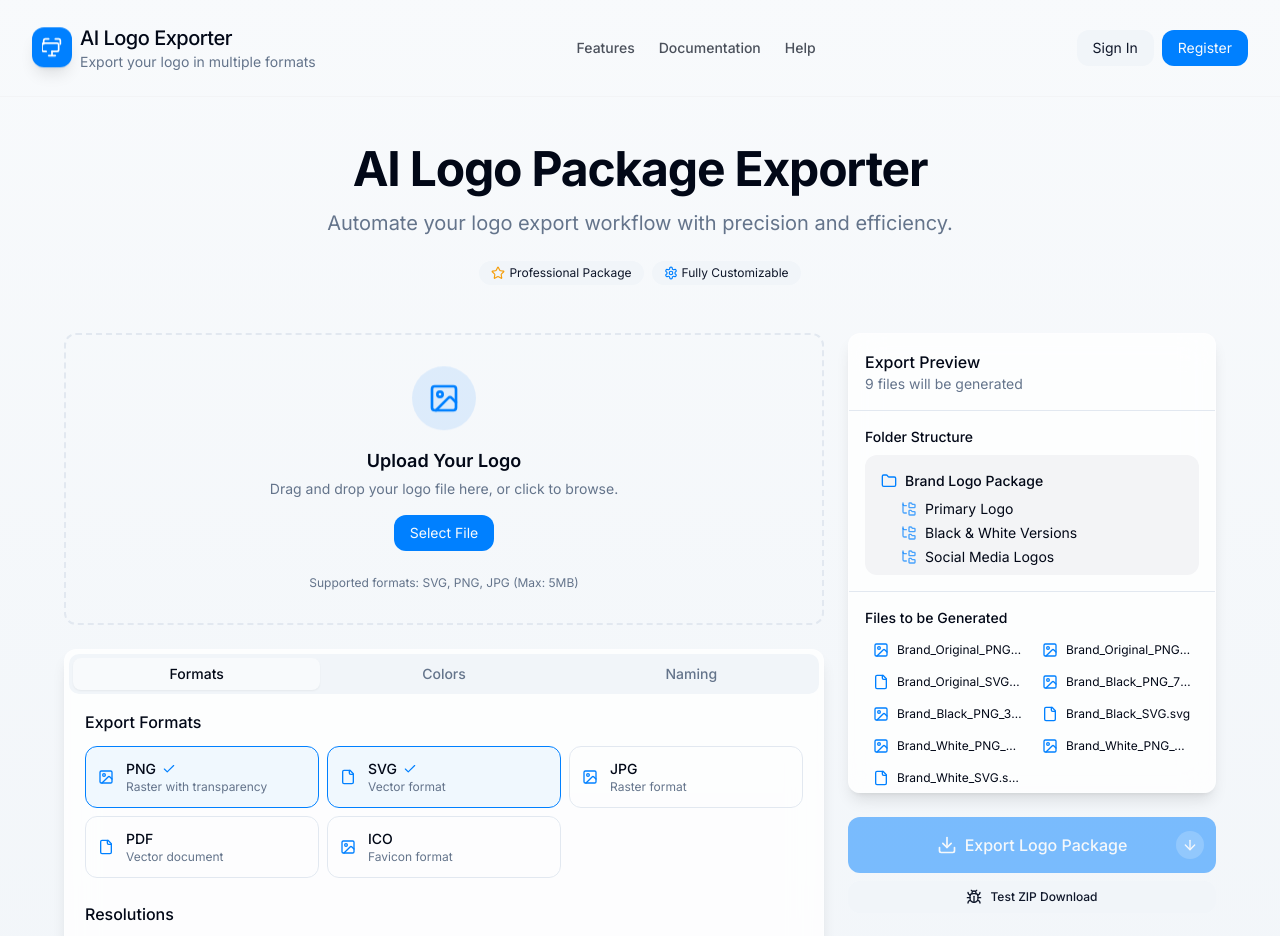
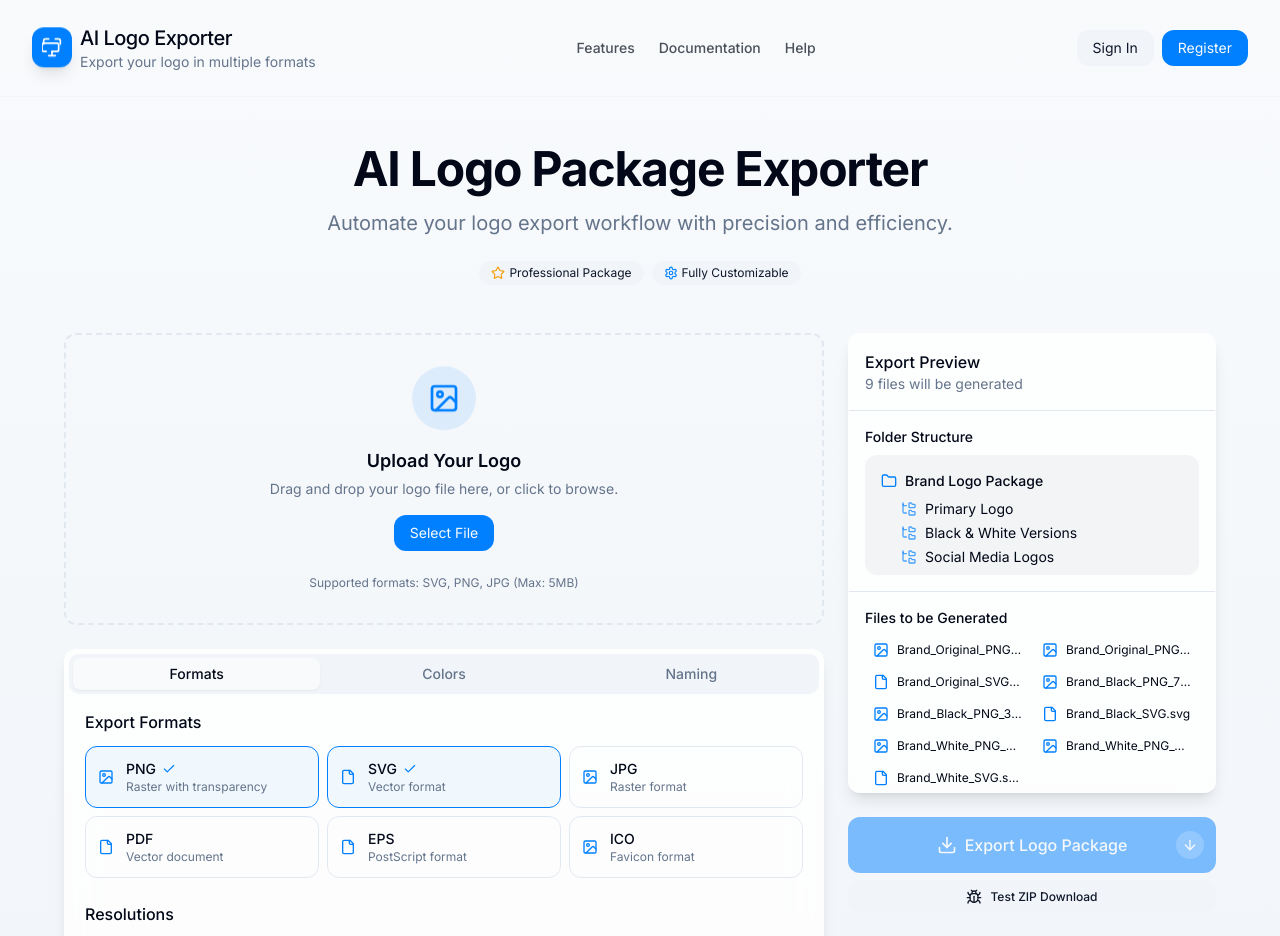
Before and after one commit to rozafaz/logo-zen-exporter-48-f3c0aef3, a React (Vite) app: page / in a window 1280 px wide. Shown: the top 936 px of the page. Built offline with nearby package versions, Linux system fonts and the light colour scheme.

Commit message:
Enable EPS format selection
- Added EPS format option to the UI.
- Ensured EPS files are included in the downloaded package.

```diff
--- a/src/components/ExportOptions.tsx
+++ b/src/components/ExportOptions.tsx
@@ -87,6 +87,13 @@ const ExportOptions: React.FC<ExportOptionsProps> = ({ onChange, className }) =>
               description="Vector document"
               isSelected={isSelected('formats', 'PDF')}
               onClick={() => toggleOption('formats', 'PDF')}
+            />
+            <FormatOption
+              icon={<File className="w-4 h-4" />}
+              label="EPS"
+              description="PostScript format"
+              isSelected={isSelected('formats', 'EPS')}
+              onClick={() => toggleOption('formats', 'EPS')}
             />
             <FormatOption
               icon={<Image className="w-4 h-4" />}
```
